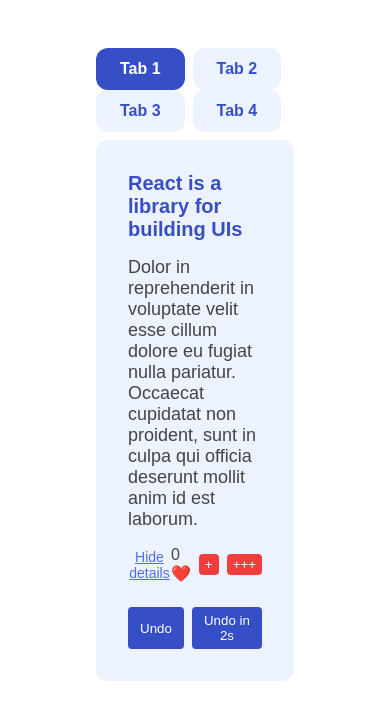
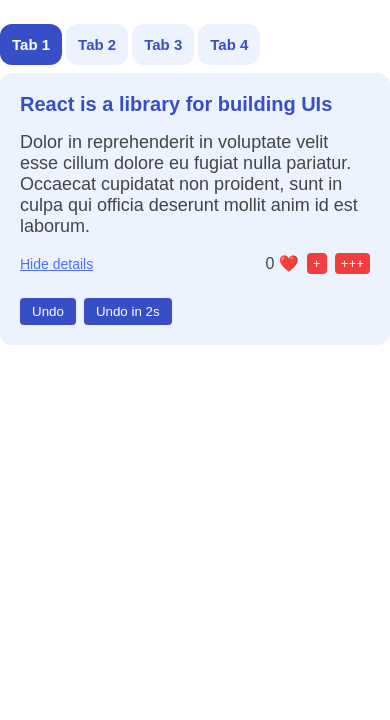
Before and after one commit to Gbangbolaoluwagbemiga/Behind-the-scene, a React (Create React App) app: page / in a window 390 px wide. Shown: the top 720 px of the page. Built offline with nearby package versions, Linux system fonts and the light colour scheme.

Commit message:
stylesheet updated

```diff
--- a/src/App.js
+++ b/src/App.js
@@ -20,7 +20,7 @@
 
 export default function App() {
   return (
-    <div>
+    <div className="container">
       <Tabbed content={content} />
     </div>
   );
--- a/src/index.css
+++ b/src/index.css
@@ -6,11 +6,13 @@
 
 body {
   font-family: sans-serif;
+  color: #444;
+  max-width: 99%;
+}
+.container {
   margin: 48px 96px;
   position: relative;
-  color: #444;
 }
-
 button {
   color: inherit;
   font-family: inherit;
@@ -102,3 +104,20 @@
   padding: 6px 12px;
   border-radius: 4px;
 }
+
+@media screen and (max-width: 567px) {
+  .tab {
+    padding: 12px;
+    margin-right: 4px;
+    font-size: 15px;
+  }
+
+  .tab-content {
+    padding: 20px;
+    width: 100vw;
+  }
+
+  .container {
+    margin: 24px auto;
+  }
+}
```
